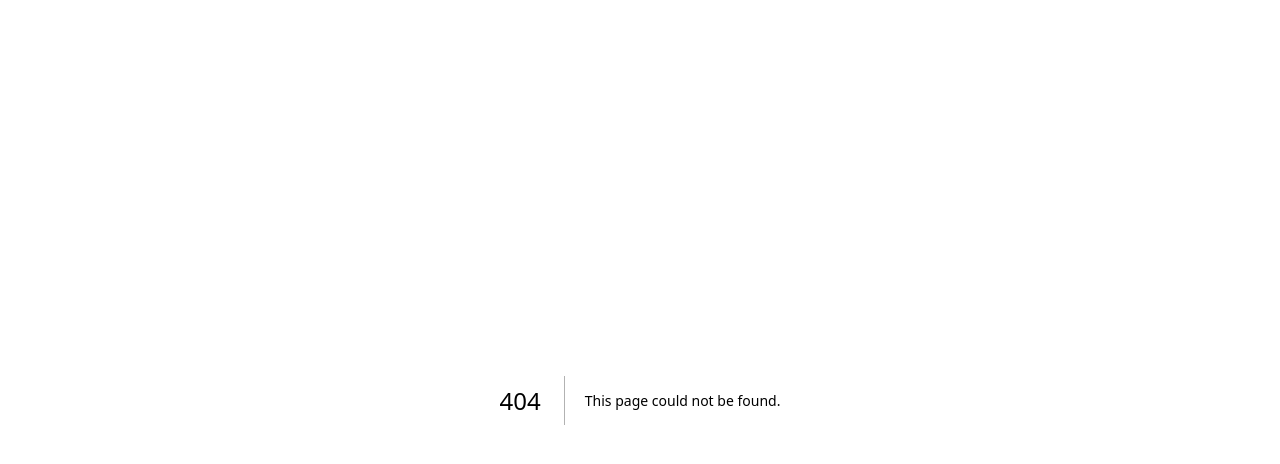
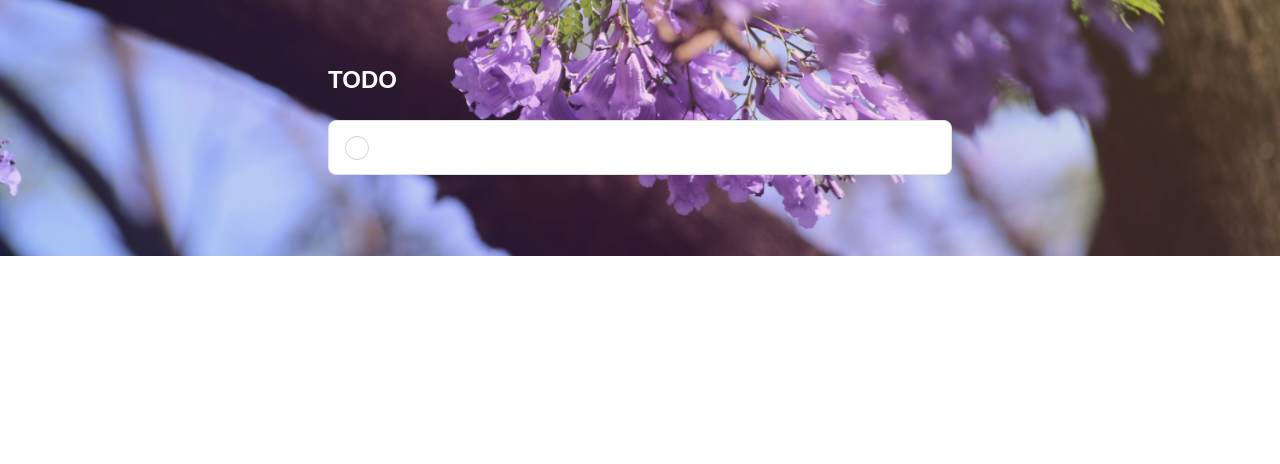
Before and after one commit to PTLEI/DFI, a Next.js app: page /demo_todo in a window 1280 px wide. Before the commit this address had no page. Shown: the top 464 px of the page. Built offline with nearby package versions, Linux system fonts and the light colour scheme.

Commit message:
'TODO' demo

```diff
--- /dev/null
+++ b/src/app/demo_todo/page.css
@@ -0,0 +1,36 @@
+@keyframes bounceOutRight {
+  20% {
+    opacity: 1;
+    -webkit-transform: translate3d(-20px, 0, 0) scaleX(1);
+    transform: translate3d(-20px, 0, 0) scaleX(1);
+  }
+
+  to {
+    opacity: 0;
+    -webkit-transform: translate3d(2000px, 0, 0) scaleX(2);
+    transform: translate3d(2000px, 0, 0) scaleX(2);
+  }
+}
+.bounceOutRight {
+  animation-name: bounceOutRight;
+  animation-duration: 1s;
+  animation-fill-mode: both;
+}
+
+.header-bg {
+  position: relative;
+}
+
+.header-bg::before {
+  content: '';
+  position: absolute;
+  z-index: -1;
+  top: 0;
+  left: 0;
+  width: 100%;
+  height: 256px;
+  background-image: linear-gradient(43deg, rgba(65, 88, 208, 0.2) 0%, rgba(200, 80, 192, 0.2) 46%, rgba(255, 204, 112, 0.2) 100%), url('/p.jpeg');
+  background-size: cover;
+  background-repeat: no-repeat;
+  background-position: center;
+}
--- /dev/null
+++ b/src/app/demo_todo/page.tsx
@@ -0,0 +1,195 @@
+"use client";
+
+import React, { useState, useMemo, useEffect } from "react";
+import clsx from "clsx";
+import dynamic from "next/dynamic";
+import Icon from "@/utils/icon";
+import { generateUniqueId } from "@/utils/general";
+import "./page.css";
+
+const IconFontLoader = dynamic(() => import("@/utils/icon_loader"), {
+  ssr: false,
+});
+
+interface Item {
+  id: string;
+  text: string;
+  completed: boolean;
+}
+
+const CompleteIcon: React.FC<{ completed?: boolean; onClick: () => void }> = ({
+  completed,
+  onClick,
+}) => {
+  return (
+    <div
+      className={clsx(
+        "inline-flex justify-center items-center rounded-full border-1 border-gray-300 overflow-hidden",
+        completed ? "border-transparent" : ""
+      )}
+    >
+      <Icon
+        className="text-white p-1"
+        style={
+          completed ? { backgroundImage: "linear-gradient(43deg, #4158D0 0%, #C850C0 46%, #FFCC70 100%)" } : {}
+        }
+        icon={completed ? "duigou" : ""}
+        onClick={onClick}
+      />
+    </div>
+  );
+};
+
+const TodoItem: React.FC<{
+  todo: Omit<Item, "id">;
+  noLine?: boolean;
+  onComplete: () => void;
+  onTextChange: (text: string) => void;
+  onEnterPress?: () => void;
+  onDelete?: () => void;
+  className?: string;
+}> = ({
+  todo,
+  noLine,
+  onComplete,
+  onTextChange,
+  onDelete,
+  className,
+  onEnterPress,
+}) => {
+  const [prevCompleted, setPrevCompleted] = useState(todo.completed);
+  const [isAnimated, setIsAnimated] = useState(false);
+
+  useEffect(() => {
+    if (prevCompleted !== todo.completed) {
+      setIsAnimated(true)
+      setPrevCompleted(todo.completed)
+      setTimeout(() => {
+        setIsAnimated(false)
+      }, 900)
+    }
+  }, [todo.completed, prevCompleted]);
+
+  return (
+    <div
+      className={clsx(
+        "flex items-center gap-2 px-3 py-2 rounded-lg bg-white",
+        className,
+        isAnimated && !noLine ? "bounceOutRight" : ""
+      )}
+    >
+      <CompleteIcon completed={todo.completed} onClick={onComplete} />
+      <input
+        className="flex-1 p-2 border-none focus:outline-none"
+        style={{
+          textDecoration: todo.completed && !noLine ? "line-through" : "none",
+        }}
+        type="text"
+        value={todo.text}
+        onChange={(e) => onTextChange(e.target.value)}
+        onKeyDown={(e) => {
+          if (e.key === "Enter") {
+            onEnterPress?.();
+          }
+        }}
+      />
+      {onDelete && (
+        <Icon
+          className="flex-shrink-0 p-1 text-red-400"
+          icon="delete"
+          onClick={onDelete}
+        />
+      )}
+    </div>
+  );
+};
+
+export default function DemoTodo() {
+  const [items, setItems] = useState<Item[]>([]);
+  const [newItem, setNewItem] = useState<Omit<Item, "id">>({
+    text: "",
+    completed: false,
+  });
+
+  const handleAdd = () => {
+    setItems([...items, { ...newItem, id: generateUniqueId() }]);
+    setNewItem({ text: "", completed: false });
+  };
+
+  const handleTextChange = (index: number, text: string) => {
+    const newItems = [...items];
+    newItems[index].text = text;
+    setItems(newItems);
+  };
+
+  const handleDelete = (index: number) => {
+    const newItems = [...items];
+    newItems.splice(index, 1);
+    setItems(newItems);
+  };
+
+  const handleComplete = (index: number) => {
+    const newItems = [...items];
+    newItems[index].completed = !newItems[index].completed;
+    setItems(newItems);
+  };
+
+  const [comletedCount, totalCount] = useMemo(() => {
+    return [
+      items.filter((item) => item.completed).length,
+      items.length,
+    ];
+  }, [items]);
+
+  return (
+    <div className="h-screen overflow-hidden header-bg">
+      <IconFontLoader />
+      <div className="m-auto w-1/2 flex flex-col h-full">
+        <h2 className="text-2xl font-bold mt-16 mb-4 mx-2 text-white">TODO</h2>
+        <TodoItem
+          todo={newItem}
+          noLine={true}
+          onComplete={() =>
+            setNewItem({ ...newItem, completed: !newItem.completed })
+          }
+          onTextChange={(text) => setNewItem({ ...newItem, text })}
+          onEnterPress={handleAdd}
+          className="border border-gray-300 mb-4 mx-2 rounded-lg"
+        />
+        <div className='flex-1 overflow-hidden pb-4 px-2'>
+          <div
+            className="max-h-full overflow-auto bg-white rounded-lg shadow-md [&>:not(:last-child)]:border-b [&>:not(:last-child)]:border-gray-100 font-mono"
+          >
+            {items.map((item, index) => (
+              <div key={item.id}>
+                <TodoItem
+                  todo={item}
+                  onComplete={() => handleComplete(index)}
+                  onTextChange={(text) => handleTextChange(index, text)}
+                  onDelete={() => handleDelete(index)}
+                />
+              </div>
+            ))}
+            {totalCount > 0 && (
+              <div className="flex justify-between items-center px-4 py-3 sticky bottom-0 bg-white">
+                <div>
+                  Total items: {comletedCount} / {totalCount}
+                </div>
+                {(comletedCount !== totalCount) ? (
+                  <div className="cursor-pointer hover:text-blue-500" onClick={() => setItems(items.map((item) => ({ ...item, completed: true })))}>
+                    All Active Completed
+                  </div>
+                ) : null}
+                {(comletedCount !== 0) ? (
+                  <div className="cursor-pointer hover:text-blue-500" onClick={() => setItems(items.map((item) => ({ ...item, completed: false })))}>
+                    Clear completed
+                  </div>
+                ) : null}
+              </div>
+            )}
+          </div>
+        </div>
+      </div>
+    </div>
+  );
+}
--- a/src/app/globals.css
+++ b/src/app/globals.css
@@ -6,13 +6,6 @@
 :root {
   --background: #ffffff;
   --foreground: #171717;
-}
-
-@media (prefers-color-scheme: dark) {
-  :root {
-    --background: #0a0a0a;
-    --foreground: #ededed;
-  }
 }
 
 body {
```
Also changed, not shown: public/iconfont.js.
